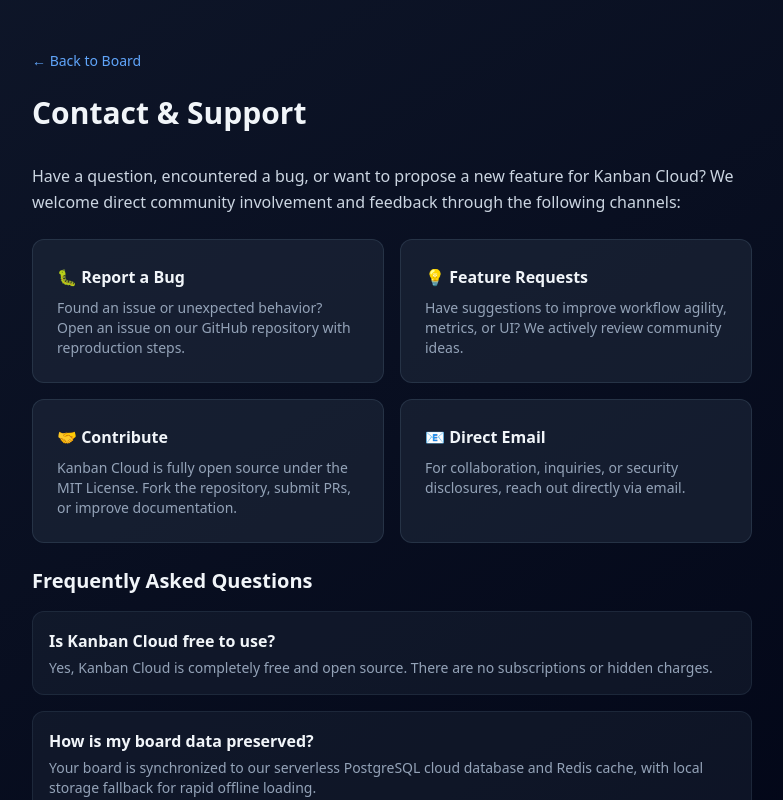
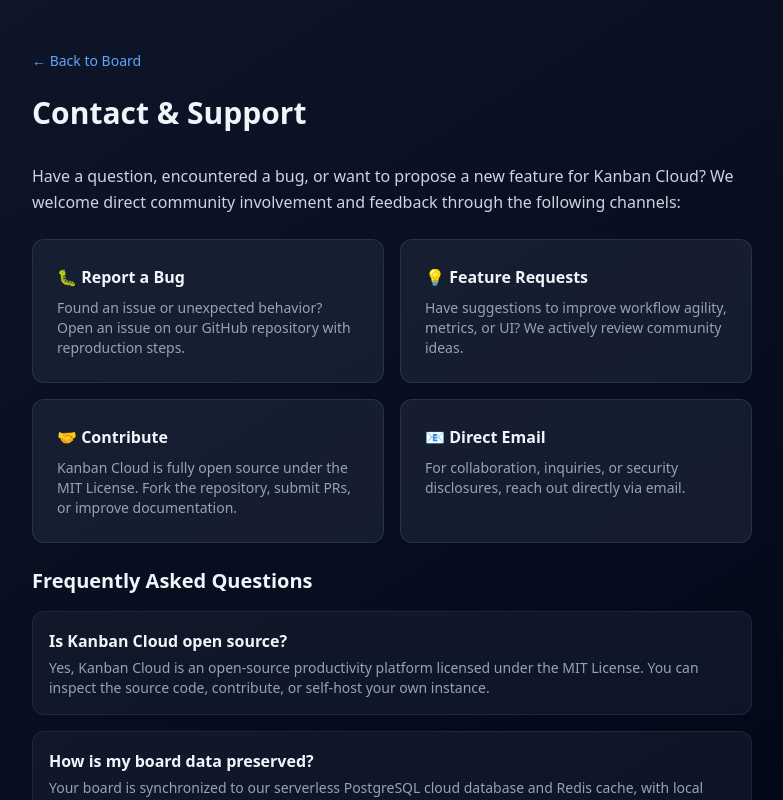
Before and after one commit to ShunyaPulse/kanban-cloud, a Next.js app: page /contact in a window 1280 px wide. Shown: the top 800 px of the page, without its empty margins (248-1031 px from the left). Built offline with nearby package versions, Linux system fonts and the light colour scheme.

Commit message:
chore: rebrand to Kanban Cloud and remove zero-cost/free assertions across website and docs

```diff
--- a/package.json
+++ b/package.json
@@ -1,5 +1,5 @@
 {
-  "name": "kanban-board",
+  "name": "kanban-cloud",
   "version": "1.0.0",
   "private": true,
   "scripts": {
--- a/src/app/about/page.tsx
+++ b/src/app/about/page.tsx
@@ -73,7 +73,7 @@
               <li><strong className="text-slate-100">Frontend & API Engine:</strong> Next.js App Router with TypeScript & standalone Node.js runtime</li>
               <li><strong className="text-slate-100">Styling & Design System:</strong> Tailwind CSS dark theme with responsive glassmorphism</li>
               <li><strong className="text-slate-100">State Management:</strong> Zustand store with optimistic updates and background API synchronization</li>
-              <li><strong className="text-slate-100">Cloud Compute:</strong> Google Cloud Run containerized deployment (scales from 0 to N with zero idle cost)</li>
+              <li><strong className="text-slate-100">Cloud Compute:</strong> Google Cloud Run containerized deployment with dynamic auto-scaling and high availability</li>
               <li><strong className="text-slate-100">Database:</strong> Neon Serverless PostgreSQL with SSL connection pooling</li>
               <li><strong className="text-slate-100">Caching Layer:</strong> In-memory Redis cache hosted with automatic fallback and graceful degradation</li>
               <li><strong className="text-slate-100">CI/CD Pipeline:</strong> Automated GitHub Actions workflow pushing to GitHub Container Registry (GHCR)</li>
--- a/src/app/contact/page.tsx
+++ b/src/app/contact/page.tsx
@@ -61,8 +61,8 @@
 
             <div className="space-y-4 mt-4">
               <div className="bg-slate-800/40 border border-slate-700/40 rounded-xl p-4">
-                <h3 className="font-semibold text-slate-100 mb-1">Is Kanban Cloud free to use?</h3>
-                <p className="text-sm text-slate-400">Yes, Kanban Cloud is completely free and open source. There are no subscriptions or hidden charges.</p>
+                <h3 className="font-semibold text-slate-100 mb-1">Is Kanban Cloud open source?</h3>
+                <p className="text-sm text-slate-400">Yes, Kanban Cloud is an open-source productivity platform licensed under the MIT License. You can inspect the source code, contribute, or self-host your own instance.</p>
               </div>
               <div className="bg-slate-800/40 border border-slate-700/40 rounded-xl p-4">
                 <h3 className="font-semibold text-slate-100 mb-1">How is my board data preserved?</h3>
--- a/src/app/layout.tsx
+++ b/src/app/layout.tsx
@@ -5,17 +5,17 @@
 
 export const metadata: Metadata = {
   title: {
-    default: "Kanban Board - Free Online Task Management Tool",
-    template: "%s | Kanban Board",
+    default: "Kanban Cloud - Modern Agile Task Management Platform",
+    template: "%s | Kanban Cloud",
   },
   description:
-    "Free online Kanban board for task management. Organize projects with drag-and-drop columns, track progress with real-time analytics, and boost your productivity. No sign-up required.",
+    "Modern cloud-native Kanban platform for Agile task management. Organize workflows with drag-and-drop columns, real-time analytics, WIP limits, and cloud persistence.",
   keywords: [
-    "kanban board",
+    "kanban cloud",
     "task management",
     "project management",
     "productivity tool",
-    "free kanban",
+    "cloud kanban",
     "drag and drop",
     "todo list",
     "agile board",
@@ -26,18 +26,18 @@
   creator: "ShunyaPulse",
   publisher: "ShunyaPulse",
   openGraph: {
-    title: "Kanban Board - Free Online Task Management Tool",
+    title: "Kanban Cloud - Modern Agile Task Management Platform",
     description:
-      "Organize your projects with a beautiful drag-and-drop Kanban board. Track progress, manage WIP limits, and boost productivity — completely free.",
+      "Organize your projects with a beautiful drag-and-drop Kanban board. Track progress, manage WIP limits, and boost productivity with real-time cloud persistence.",
     type: "website",
     locale: "en_US",
-    siteName: "Kanban Board",
+    siteName: "Kanban Cloud",
   },
   twitter: {
     card: "summary_large_image",
-    title: "Kanban Board - Free Online Task Management Tool",
+    title: "Kanban Cloud - Modern Agile Task Management Platform",
     description:
-      "Organize your projects with a beautiful drag-and-drop Kanban board. Completely free, no sign-up required.",
+      "Organize your projects with a beautiful drag-and-drop Kanban board with real-time metrics and cloud persistence.",
   },
   robots: {
     index: true,
--- a/src/app/manifest.ts
+++ b/src/app/manifest.ts
@@ -2,9 +2,9 @@
 
 export default function manifest(): MetadataRoute.Manifest {
   return {
-    name: 'Kanban Board',
-    short_name: 'Kanban',
-    description: 'Free online Kanban board for task management.',
+    name: 'Kanban Cloud',
+    short_name: 'Kanban Cloud',
+    description: 'Modern cloud-native Kanban platform for Agile task management.',
     start_url: '/',
     display: 'standalone',
     background_color: '#0f172a',
--- a/src/store/board-store.ts
+++ b/src/store/board-store.ts
@@ -135,7 +135,7 @@
           metrics: calculateMetricsLocal(newColumns)
         }));
 
-        // Sync with API backend (zero-cost architecture)
+        // Sync with API backend (cloud-native persistence)
         fetch('/api/board', {
           method: 'POST',
           headers: { 'Content-Type': 'application/json' },
```
Also changed, not shown: 1 other file (tests, documents, lock files or other folders).
